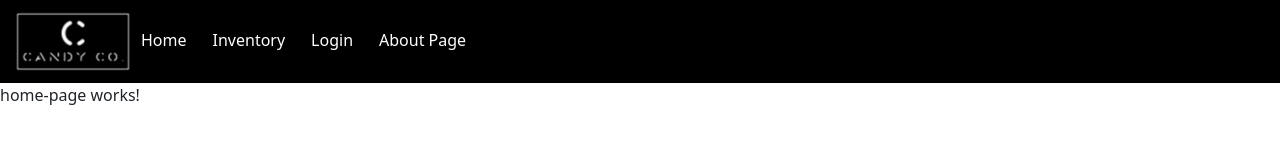
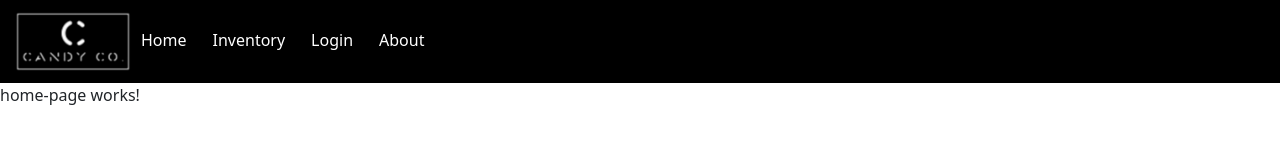
Before and after one commit to jeninec/Candy_Warehouse, an Angular app in the folder CandyWarehouseNG/: page /home in a window 1280 px wide. Shown: the top 160 px of the page. Built offline with nearby package versions, Linux system fonts and the light colour scheme.

Commit message:
changing nav link to about

```diff
--- a/CandyWarehouseNG/src/app/app.component.html
+++ b/CandyWarehouseNG/src/app/app.component.html
@@ -23,7 +23,7 @@
         <a id = "loginLink" routerLink="login">Login</a>
     </span>
     <span>
-        <a id = "aboutLink" routerLink="about">About Page</a>
+        <a id = "aboutLink" routerLink="about">About</a>
     </span>
 </div>
 
```
